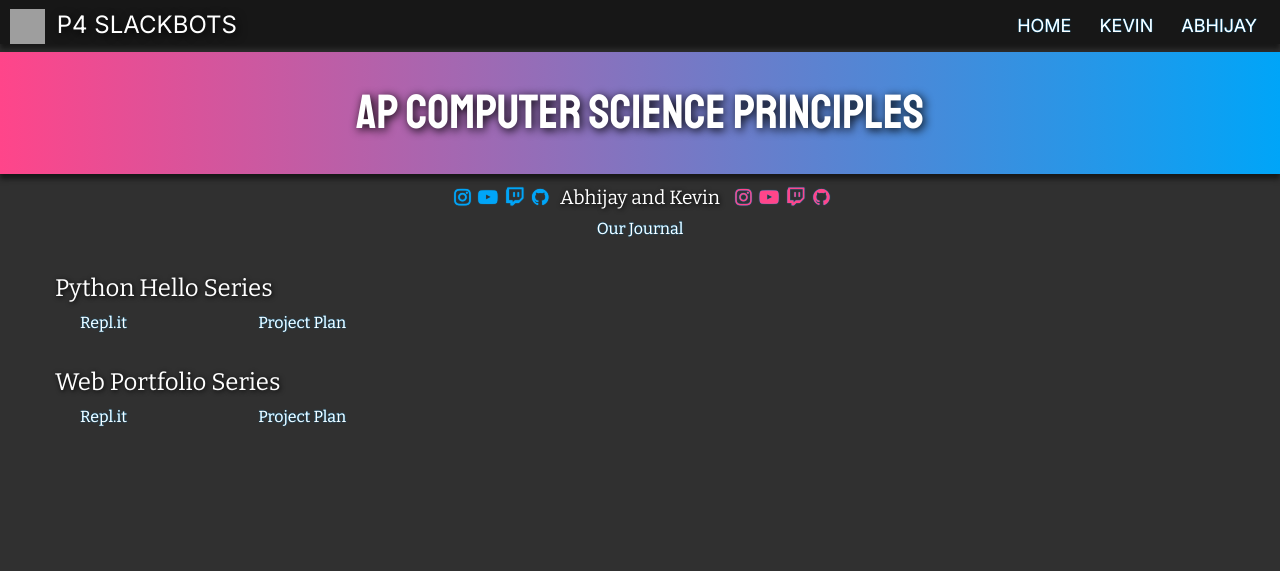
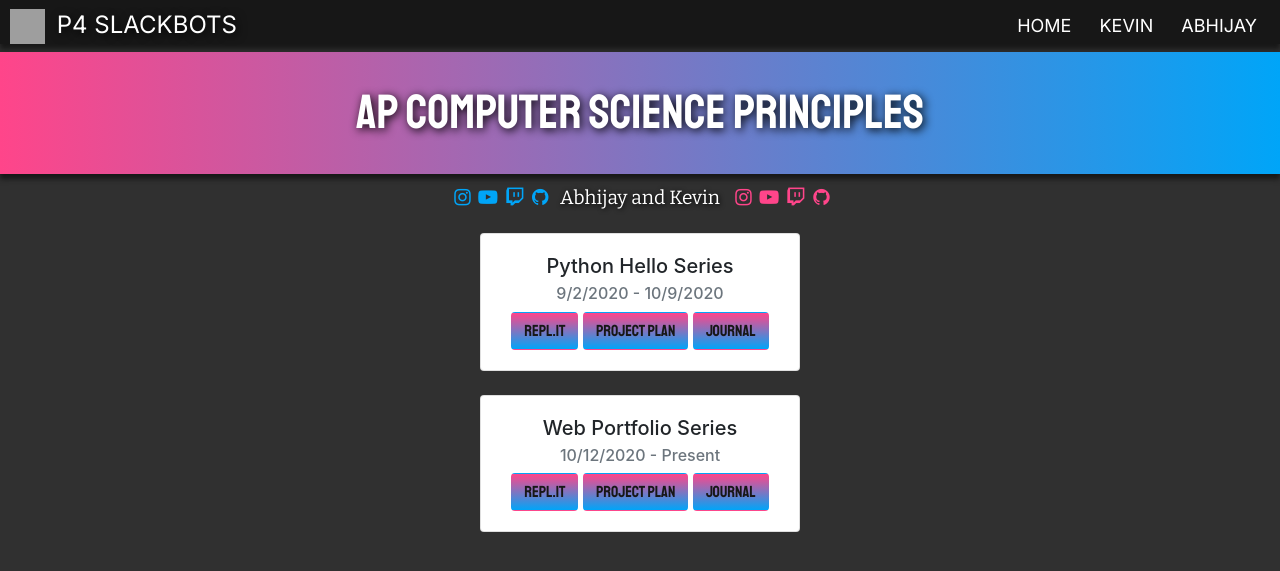
Before and after one commit to kevin-dough/WebPortfolio, a Flask app: page / in a window 1280 px wide. Shown: the top 571 px of the page. Run offline with Flask 2, Linux system fonts and the light colour scheme; some libraries are stand-ins or nearby versions; grey boxes are pictures that could not be loaded.

Commit message:
new link cards

```diff
--- a/templates/home.html
+++ b/templates/home.html
@@ -6,15 +6,24 @@
     <link rel="stylesheet" href="https://fonts.googleapis.com/css?family=Inter">
     <link rel="stylesheet" href="https://fonts.googleapis.com/css?family=Staatliches">
     <link rel="stylesheet" href="https://fonts.googleapis.com/css?family=Bitter">
+    <link rel="stylesheet" href="https://maxcdn.bootstrapcdn.com/bootstrap/4.0.0/css/bootstrap.min.css" integrity="sha384-Gn5384xqQ1aoWXA+058RXPxPg6fy4IWvTNh0E263XmFcJlSAwiGgFAW/dAiS6JXm" crossorigin="anonymous">
+    <link rel="stylesheet" href="https://cdnjs.cloudflare.com/ajax/libs/font-awesome/4.7.0/css/font-awesome.min.css">
 
 
     <title>P4 Slackbots: Kevin and Abhijay</title>
-        <link rel="stylesheet" href="https://stackpath.bootstrapcdn.com/bootstrap/4.3.1/css/bootstrap.min.css" integrity="sha384-ggOyR0iXCbMQv3Xipma34MD+dH/1fQ784/j6cY/iJTQUOhcWr7x9JvoRxT2MZw1T" crossorigin="anonymous">
-        <link rel="stylesheet" href="https://cdnjs.cloudflare.com/ajax/libs/font-awesome/4.7.0/css/font-awesome.min.css">
 
     <!-- Defining format classses -->
     <style>
 
+      a:link, a:visited {
+      color: white;
+      text-shadow: none;
+    }
+
+    a:hover, a:active {
+      color: #ff458a;
+      text-decoration: none;
+    }
 
 
     </style>
@@ -38,6 +47,8 @@
       </div>
       </h1>
     </div>
+
+
 
     <!-- Header banner -->
     <div class="Header">
@@ -90,42 +101,28 @@
       </p>
     </div>
 
-    <div class="Paragraph"
-
-      <span style="text-align:center;margin-top:-1em">
-      <a href="https://docs.google.com/document/d/1cgInchyVbaqsyMCdllki1TOAGtsrfMgecaU_sbCY7lY/edit" target="_blank">Our Journal</a>
-      </span>
-    </div>
-
-    <div class="Titles"
-        <h1 style="text-align:left;margin-top:1em">Python Hello Series<h1>
-    </div>
-
-    <div class="Paragraph"
-      <p style="margin-top:-0.5em">
-        <span style="text-align:left">
-
-        <a style="padding-left: 5em" href="https://repl.it/@AbhijayDeevi/TableOfContents#betting.py" target="_blank">Repl.it</a>
-
-        <a style="padding-left: 10%" href="https://docs.google.com/document/d/1XaPZ--7wySEcW2FxqsHtjPz_ZBL5XkvMO3YKU3WnfuE/edit" target="_blank">Project Plan</a>
-        </span>
-      </p>
-    </div>
-
-    <div class="Titles"
-        <h1 style="text-align:left;margin-top:1em">Web Portfolio Series<h1>
-    </div>
-
-    <div class="Paragraph"
-      <p style="margin-top:-0.5em">
-        <span style="text-align:left">
-
-        <a style="padding-left: 5em" href="https://github.com/kevin-dough/WebPortfolio" target="_blank">Repl.it</a>
-
-        <a style="padding-left: 10%" href="https://docs.google.com/document/d/105jwbIr-4cbkUsLuzsVs2iT0rq5AoKy_bZxHiKmyHqU/edit?usp=sharing" target="_blank">Project Plan</a>
-        </span>
-      </p>
-    </div>
+    <center><div>
+        <div class="card" style="width:20rem" >
+          <div class="card-body">
+            <h5 class="card-title">Python Hello Series</h5>
+            <h6 class="card-subtitle mb-2 text-muted">9/2/2020 - 10/9/2020</h6>
+            <a style="font-family:Staatliches;position:relative;color:#171717;background-image: linear-gradient(#ff458a, #00a5f8);" class="btn" target="_blank" href="https://repl.it/@AbhijayDeevi/TableOfContents#betting.py" class="card-link">REPL.IT</a>
+            <a style="font-family:Staatliches;position:relative;color:#171717;background-image: linear-gradient(#ff458a, #00a5f8);" class="btn" target="_blank" href="https://docs.google.com/document/d/1XaPZ--7wySEcW2FxqsHtjPz_ZBL5XkvMO3YKU3WnfuE/edit" class="card-link">PROJECT PLAN</a>
+            <a style="font-family:Staatliches;position:relative;color:#171717;background-image: linear-gradient(#ff458a, #00a5f8);" class="btn" target="_blank" href="https://docs.google.com/document/d/1cgInchyVbaqsyMCdllki1TOAGtsrfMgecaU_sbCY7lY/edit" class="card-link">JOURNAL</a>
+        </div>
+      </div>
+        &emsp;
+        <div class="card" style="width:20rem" >
+          <div class="card-body">
+            <h5 class="card-title">Web Portfolio Series</h5>
+            <h6 class="card-subtitle mb-2 text-muted">10/12/2020 - Present</h6>
+            <a style="font-family:Staatliches;position:relative;color:#171717;background-image: linear-gradient(#ff458a, #00a5f8);" class="btn" target="_blank" href="https://github.com/kevin-dough/WebPortfolio" class="card-link">REPL.IT</a>
+            <a style="font-family:Staatliches;position:relative;color:#171717;background-image: linear-gradient(#ff458a, #00a5f8);" class="btn" target="_blank" href="https://docs.google.com/document/d/105jwbIr-4cbkUsLuzsVs2iT0rq5AoKy_bZxHiKmyHqU/edit?usp=sharing" class="card-link">PROJECT PLAN</a>
+            <a style="font-family:Staatliches;position:relative;color:#171717;background-image: linear-gradient(#ff458a, #00a5f8);" class="btn" target="_blank" href="https://docs.google.com/document/d/1eiWbGAY4qZC81iHmOXacXVoH7pn94lH2Zy-InckIoAM/edit" class="card-link">JOURNAL</a>
+          </div>
+          </div>
+        </div>
+</center>
 
   </body>
   </html>
```
Also changed, not shown: templates/abhijay.html (+9 -2 lines), templates/kevin.html (+9 -2 lines).
